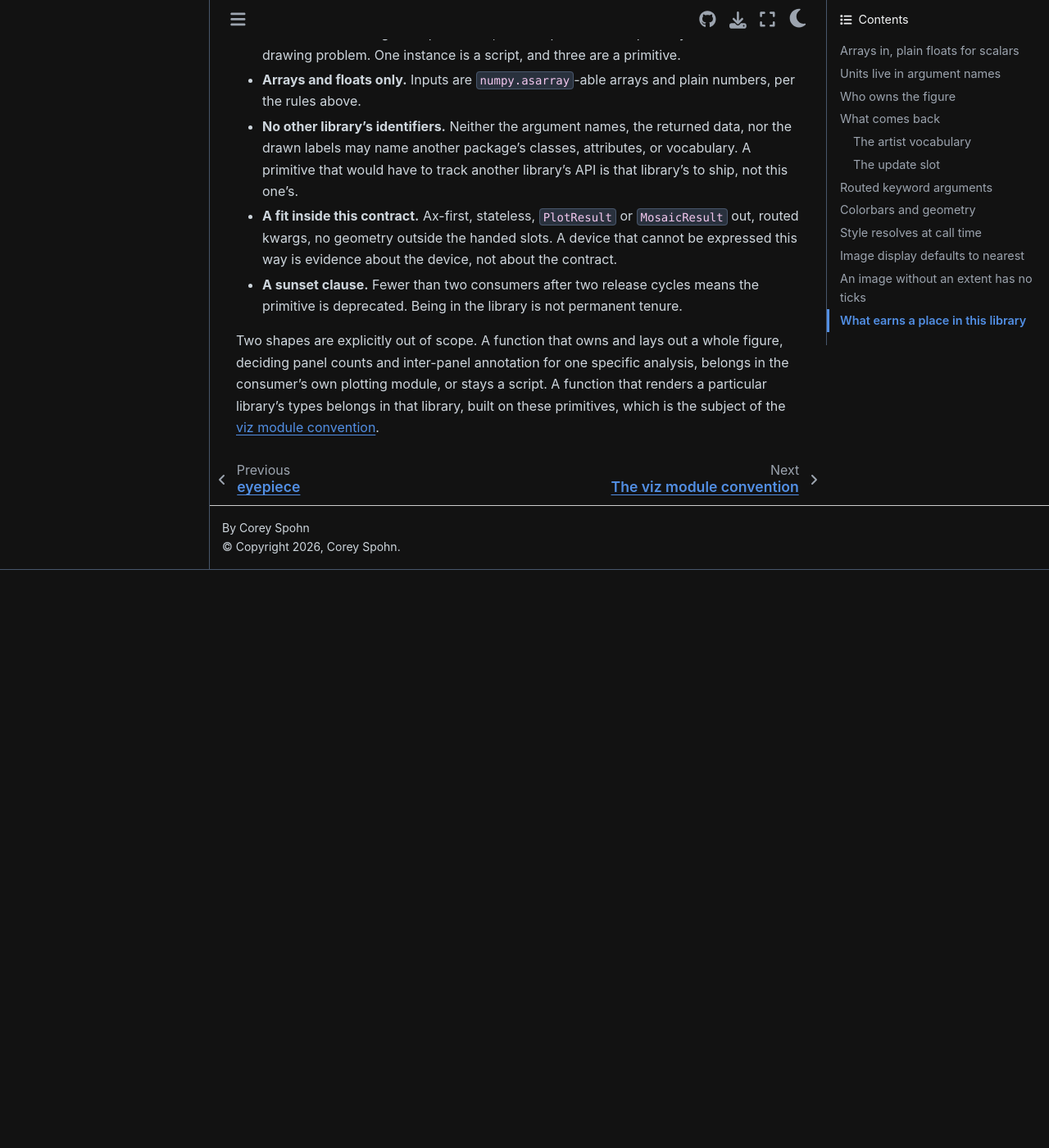
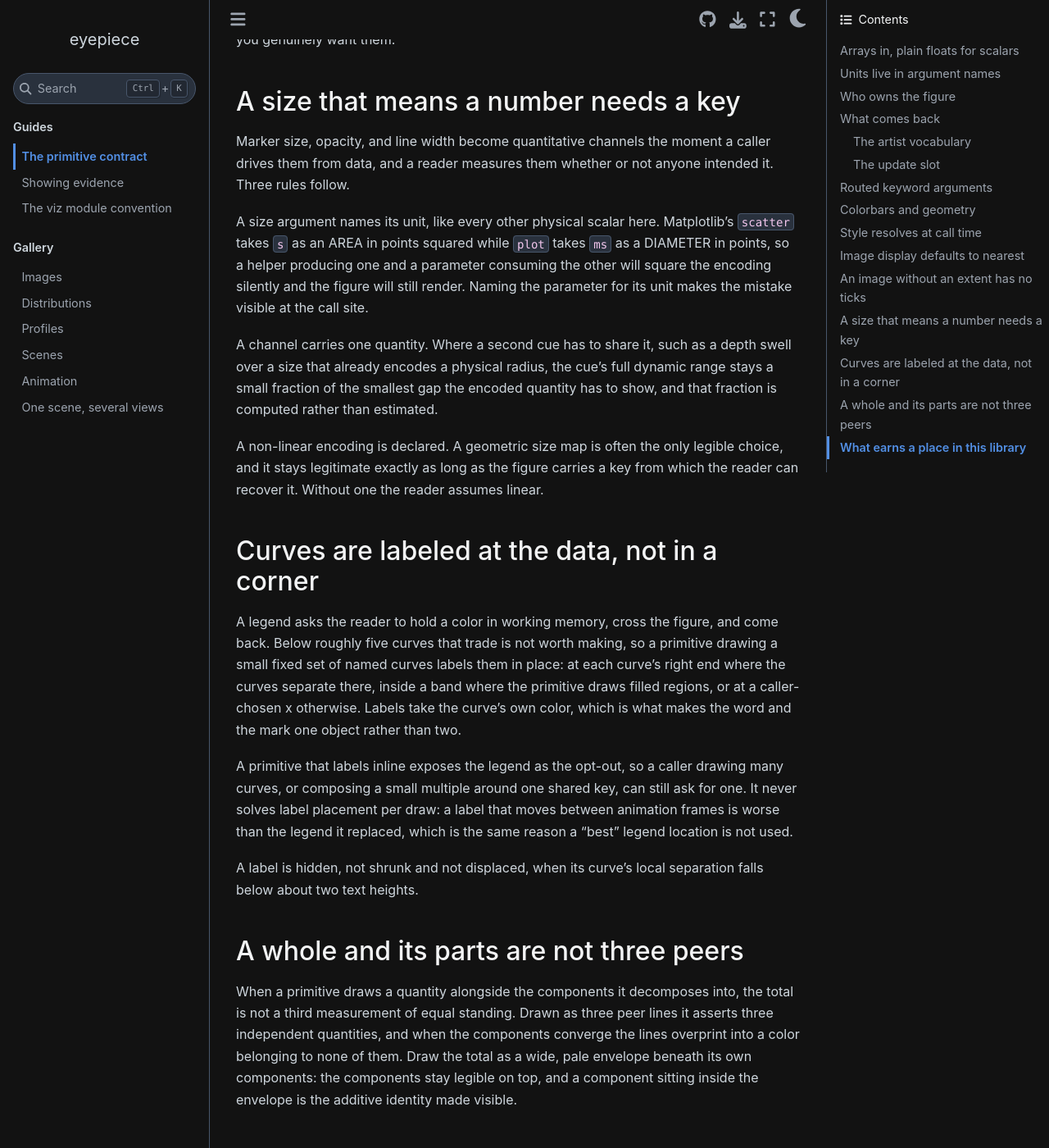
Before and after one commit to CoreySpohn/eyepiece, a Sphinx documentation site: the page built from docs/contract.md, in a window 1280 px wide and 1400 px high, scrolled down 5264 px. Shown: the whole window at 82% size. Built offline with Sphinx 7.4.7 and the Sphinx Book theme 1.1.4, drawn with Linux system fonts in a browser that asks for light colours; pages that are not in the unit, such as notebooks, are missing from menus; before the commit the page ends 5959 px from its top, so only the background shows below that; some of the changed text lies outside the part shown.

Commit message:
docs: add the evidence page and the integrity rules it implies

```diff
--- a/docs/contract.md
+++ b/docs/contract.md
@@ -121,6 +121,16 @@
 the norm is not rescaled. When the data range is expected to move, pin it up
 front with `vmin` and `vmax`, or call the primitive again.
 
+This is deliberate, and the reason is integrity rather than convenience. A scale
+that follows the data redraws every frame at full height, so a quantity that
+falls by an order of magnitude reads as one that never moved. Reusing the first
+draw's norm makes an animation's default behavior honest and makes rescaling
+something the caller has to ask for. The same reasoning applies to axis limits,
+which no primitive rescales after its own call: an animated figure's data scales
+are the caller's contract, and pinning them from the union over all frames is
+part of building the figure rather than part of the frame loop. `record` warns
+when one drifts anyway.
+
 ## Routed keyword arguments
 
 A parameter the primitive owns semantically is a real keyword argument:
@@ -210,6 +220,56 @@
 differently per primitive is how that happens. Ask for indices back with
 `ax.set_xticks(range(0, n, step))` after the call if you genuinely want them.
 
+## A size that means a number needs a key
+
+Marker size, opacity, and line width become quantitative channels the moment a
+caller drives them from data, and a reader measures them whether or not anyone
+intended it. Three rules follow.
+
+A size argument names its unit, like every other physical scalar here.
+Matplotlib's `scatter` takes `s` as an AREA in points squared while `plot` takes
+`ms` as a DIAMETER in points, so a helper producing one and a parameter
+consuming the other will square the encoding silently and the figure will still
+render. Naming the parameter for its unit makes the mistake visible at the call
+site.
+
+A channel carries one quantity. Where a second cue has to share it, such as a
+depth swell over a size that already encodes a physical radius, the cue's full
+dynamic range stays a small fraction of the smallest gap the encoded quantity has
+to show, and that fraction is computed rather than estimated.
+
+A non-linear encoding is declared. A geometric size map is often the only legible
+choice, and it stays legitimate exactly as long as the figure carries a key from
+which the reader can recover it. Without one the reader assumes linear.
+
+## Curves are labeled at the data, not in a corner
+
+A legend asks the reader to hold a color in working memory, cross the figure, and
+come back. Below roughly five curves that trade is not worth making, so a
+primitive drawing a small fixed set of named curves labels them in place: at each
+curve's right end where the curves separate there, inside a band where the
+primitive draws filled regions, or at a caller-chosen x otherwise. Labels take
+the curve's own color, which is what makes the word and the mark one object
+rather than two.
+
+A primitive that labels inline exposes the legend as the opt-out, so a caller
+drawing many curves, or composing a small multiple around one shared key, can
+still ask for one. It never solves label placement per draw: a label that moves
+between animation frames is worse than the legend it replaced, which is the same
+reason a "best" legend location is not used.
+
+A label is hidden, not shrunk and not displaced, when its curve's local
+separation falls below about two text heights.
+
+## A whole and its parts are not three peers
+
+When a primitive draws a quantity alongside the components it decomposes into,
+the total is not a third measurement of equal standing. Drawn as three peer lines
+it asserts three independent quantities, and when the components converge the
+lines overprint into a color belonging to none of them. Draw the total as a wide,
+pale envelope beneath its own components: the components stay legible on top, and
+a component sitting inside the envelope is the additive identity made visible.
+
 ## What earns a place in this library
 
 eyepiece grows by accretion, not by anticipation. A candidate primitive
--- /dev/null
+++ b/docs/evidence.md
@@ -0,0 +1,169 @@
+# Showing evidence
+
+Most of the rules in this library are not about plotting. They are about not
+lying with a picture. A reader cannot separate a change in the drawing from a
+change in the data, so every property of the drawing is a claim, whether or not
+anyone intended to make it. This page is the reasoning; the
+[contract](contract.md) is the API rules that follow from it.
+
+The vocabulary is Edward Tufte's. The specific failures below are ones this
+library has actually shipped and then fixed, which is why they are written down.
+
+## Proportionality
+
+A quantity's extent on the page is a measurement the reader takes: pixels,
+points, degrees of arc, opacity. It has to stay proportional to the quantity,
+across every frame and every panel where that quantity appears.
+
+The working test is the lie factor, `(size of effect shown) / (size of effect in
+the data)`. Compute it rather than eyeballing it. Anything outside roughly
+0.95 to 1.05 is either a defect or a deliberate compression, and a deliberate
+compression has to be labeled on the figure.
+
+Three consequences the library enforces or documents:
+
+**Scales are pinned across an animation, explicitly.** An axis that follows the
+data redraws every frame at full height, so a quantity that falls by an order of
+magnitude reads as one that never moved. `record` fingerprints every axes'
+limits and color norms on the first frame, compares on each later frame, and
+warns when one drifts, naming the ratio. Pass `allow_rescale=True` when the
+rescaling is the point. A limit that merely happens not to move is not pinned:
+`Line2D.set_data` does not request an autoscale, so such a figure is one added
+artist away from the defect.
+
+**A moving camera must not change how big a fixed object is drawn.** Sweeping a
+3D view through raw azimuth changes the projected extent of an object that is
+not moving, which is the same failure as an unpinned axis with a rotation matrix
+in front of it. Where a camera has to move, move it on a path that leaves the
+projected extent invariant. For a planar track, sweeping about the plane normal
+holds the projected area exactly constant, because it is `pi * a * b * cos(tilt)`
+with the tilt fixed, and the object turns in the page plane instead of inflating.
+
+**Two panels of one object share one page scale.** Two views of the same thing
+drawn at two page lengths per physical unit is the same lie as an unpinned axis,
+spread sideways instead of forward in time. Give them a common scale, matched
+scale bars, or an explicit conversion on the figure.
+
+## Data ink
+
+Ink that does not carry information competes with ink that does. The library
+already applies this in one place and states the reasoning there: an image drawn
+without an `extent` gets no ticks, because axis numbers in raw array indices
+frame the picture in units that do not mean anything to the reader.
+
+The same argument governs a 3D view. A projected coordinate cage offers no
+orthogonal drop lines, so a reader cannot recover a point's value from it however
+many tick numbers sit beside it, and under a moving camera those numbers
+re-solve their own layout every frame. The ticks promise a measurement the panel
+cannot deliver. A 3D panel drawn for shape and orientation wants one reference
+plane and a labeled scale, not three ruled planes and fifteen numbers.
+
+Grids fall under the same test. A grid exists so a reader can recover a number
+from a mark. Where the message is a shape, a trend, or a comparison, it is
+furniture, and it competes directly with dense data such as an ensemble of
+curves or a speckle field.
+
+## Layering by value
+
+Elements must be visually distinguishable, and the layering has to be clear.
+Rank is set by value, meaning distance from the background, not by hue:
+
+| Rank | What lives here |
+|---|---|
+| Furniture | Coordinate cages, gridlines, panes, spines, shaded exclusion regions |
+| Scenery | Reference geometry, origin markers, leader lines and their labels |
+| Data | The thing the figure is about |
+| Answer | At most one mark per panel: the decision, the threshold crossing |
+
+`eyepiece.SourceStyles` and the neutral ramp exist to make this mechanical:
+scenery takes a neutral resolved against the live background, and data takes a
+palette slot. Scenery never takes a palette slot, and the text color is reserved
+for type and for the Answer rank. On a dark background this is the commonest
+failure, because pure white is the default and costs nothing to write.
+
+Two rules about color follow:
+
+**One meaning, one color, for the whole document.** A talk is one document and a
+paper is one document. Declare the cast once and thread it through every figure,
+including figures built by different scripts.
+
+**Two views of one entity stay in one hue and separate by value.** A posterior
+ensemble and the truth it brackets are not two different kinds of thing.
+Separating them by line width alone, with the names left in a panel title, asks
+the reader to read a difference the palette says is not there.
+
+An ensemble is drawn so that its darkness encodes its density. Set the per-curve
+alpha from the count rather than by eye, and check that the saturation carries
+information: a bundle at full saturation in every frame would look identical with
+five draws or five hundred, so the ink has stopped reporting the spread. Opacity
+that a reader interprets as probability has to be the probability.
+
+## Small multiples
+
+Small multiples resemble the frames of a movie: the same combination of
+variables, indexed by changes in another variable. Once the reader has decoded
+one panel they have decoded them all, and the comparison happens in the eye
+rather than in memory.
+
+Before building an animation, name the variable the frames are indexed by, and
+ask whether the reader needs to compare two non-adjacent values of it. If so,
+the answer is a strip of panels. Motion earns its place when the viewpoint is
+what moves, when a rate is the concept and equal-time tick marks along the path
+cannot carry it, or when a speaker is narrating live.
+
+Two mechanical tests settle most cases. A sequence that holds every frame, or
+runs at two frames per second or fewer, is already a strip of stills wearing a
+movie's encoding. And a claim that is a ratio between the first frame and the
+last is a strip, because a reader cannot divide across a cut.
+
+No new primitive is needed to build one. The ax-first contract is what pays for
+it: `plt.subplots(rows, cols)` and then the primitives drawing into the axes they
+are handed. Four chores are the whole discipline, and every strip gets one of
+them wrong the first time. Pin identical limits across panels by setting them,
+never through `sharex` or `sharey`, which are banned on caller axes anyway. Strip
+the interior tick labels so the frame repeats but the numbers do not. Put the
+indexing variable's value on every panel in one consistent place. Draw one legend
+for the grid rather than one per panel.
+
+## Words belong on the data
+
+Words, numbers and images belong together. A legend that makes the eye shuttle
+between a key and the data is a design failure at small series counts, and a name
+in a title is a legend with the swatches removed.
+
+Distinguish two kinds of text, because they behave oppositely:
+
+A **label** names a mark the panel already draws. It adds no content; it
+discharges a debt the panel incurred the moment it drew a distinguishable glyph.
+Labels are required and are not budgeted. A mark drawn and left unnamed is ink
+spent for nothing.
+
+An **assertion** states something the marks do not show. Assertions compete for
+attention and belong under a small fixed cap, with the rest in speaker notes.
+
+A primitive drawing a small fixed set of named curves should therefore label them
+in place rather than build a legend: at each curve's right end where the curves
+separate there, inside a band where the primitive fills regions, or at a
+caller-chosen x otherwise, in the curve's own color. Hide a label when its
+curve's local separation falls below about two text heights rather than shrinking
+or displacing it. Two curves converging until one label disappears is usually the
+figure's message.
+
+## Mechanism, not outcome
+
+A figure showing a score change has shown an outcome. Ask what the score is
+computed from, and check that a reader could read each of those ingredients off a
+panel. If not, the physical panel is context rather than mechanism, and a second
+panel showing the ingredients is what the figure is missing.
+
+A score about a rate cannot be companioned by a panel showing only a shape.
+Period, phase and speed are invisible on a static closed curve.
+
+Any measurement uncertainty entering the score as a denominator is drawn at true
+scale on the physical panel, and no marker is drawn larger than the error it
+represents.
+
+Finally, ask "compared to what?". A figure claiming a decision rule works shows
+at least one comparison case run to the same depth. A single arm shows that
+something happened, never that the rule caused it. If the comparison is not going
+to be built, the figure's text must not imply the claim.
```
Also changed, not shown: docs/index.md (+4 -0 lines), docs/viz-convention.md (+21 -0 lines).
